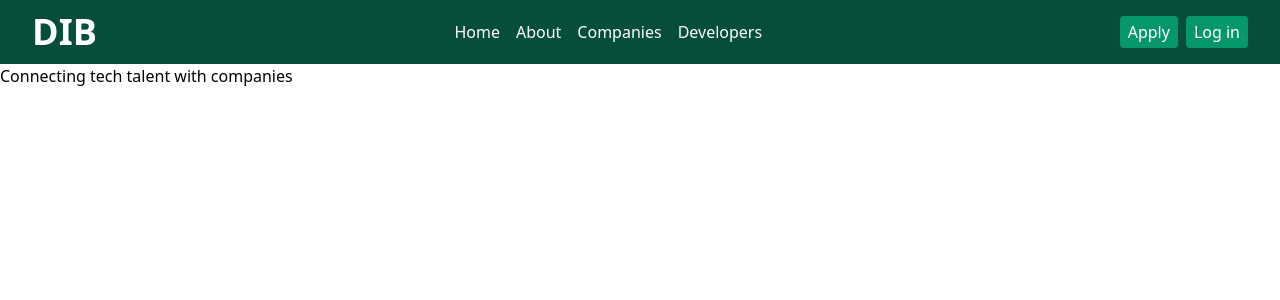
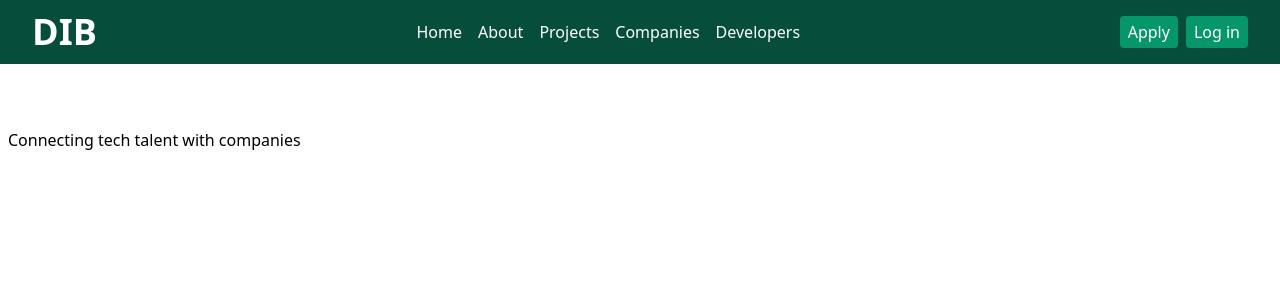
Before and after one commit to simontcodes/DIB-front, a Next.js app: page / in a window 1280 px wide. Shown: the top 300 px of the page. Built offline with nearby package versions, Linux system fonts and the light colour scheme.

Commit message:
Added showcase page, Created Layout to have navbar on on everypage

```diff
--- /dev/null
+++ b/components/Layout.tsx
@@ -0,0 +1,16 @@
+import Meta from '@/components/Meta'
+import Navbar from '@/components/Navbar'
+
+const Layout = ({ children }) => {
+  return (
+    <>
+    <Meta />
+    <Navbar />
+      <main className="flex flex-col item-center h-screen py-16 px-2 mt-16">
+        {children}
+      </main>
+    </>
+  )
+}
+
+export default Layout
--- a/components/Navbar.tsx
+++ b/components/Navbar.tsx
@@ -13,6 +13,9 @@ const Navbar = () => {
           </li>
           <li>
             <Link href='/about'>About</Link>
+          </li>
+          <li>
+            <Link href='/showcase'>Projects</Link>
           </li>
           <li>
             <Link href='/companies'>Companies</Link>
--- a/pages/_app.tsx
+++ b/pages/_app.tsx
@@ -1,6 +1,11 @@
+import Layout from '@/components/Layout'
 import '@/styles/globals.css'
 import type { AppProps } from 'next/app'
 
 export default function App({ Component, pageProps }: AppProps) {
-  return <Component {...pageProps} />
+  return (
+    <Layout>
+      <Component {...pageProps} />
+    </Layout>
+  )
 }
--- a/pages/index.tsx
+++ b/pages/index.tsx
@@ -9,116 +9,7 @@ const inter = Inter({ subsets: ['latin'] })
 export default function Home() {
   return (
     <>
-      <Meta/>
-      <Navbar/>
-      <main className='mt-16'>
-        <h1>Connecting tech talent with companies</h1>
-      </main>
-
-      {/* <main className={styles.main}>
-        <div className={styles.description}>
-          <p>
-            Get started by editing&nbsp;
-            <code className={styles.code}>pages/index.tsx</code>
-          </p>
-          <div>
-            <a
-              href="https://vercel.com?utm_source=create-next-app&utm_medium=default-template&utm_campaign=create-next-app"
-              target="_blank"
-              rel="noopener noreferrer"
-            >
-              By{' '}
-              <Image
-                src="/vercel.svg"
-                alt="Vercel Logo"
-                className={styles.vercelLogo}
-                width={100}
-                height={24}
-                priority
-              />
-            </a>
-          </div>
-        </div>
-
-        <div className={styles.center}>
-          <Image
-            className={styles.logo}
-            src="/next.svg"
-            alt="Next.js Logo"
-            width={180}
-            height={37}
-            priority
-          />
-          <div className={styles.thirteen}>
-            <Image
-              src="/thirteen.svg"
-              alt="13"
-              width={40}
-              height={31}
-              priority
-            />
-          </div>
-        </div>
-
-        <div className={styles.grid}>
-          <a
-            href="https://nextjs.org/docs?utm_source=create-next-app&utm_medium=default-template&utm_campaign=create-next-app"
-            className={styles.card}
-            target="_blank"
-            rel="noopener noreferrer"
-          >
-            <h2 className={inter.className}>
-              Docs <span>-&gt;</span>
-            </h2>
-            <p className={inter.className}>
-              Find in-depth information about Next.js features and&nbsp;API.
-            </p>
-          </a>
-
-          <a
-            href="https://nextjs.org/learn?utm_source=create-next-app&utm_medium=default-template&utm_campaign=create-next-app"
-            className={styles.card}
-            target="_blank"
-            rel="noopener noreferrer"
-          >
-            <h2 className={inter.className}>
-              Learn <span>-&gt;</span>
-            </h2>
-            <p className={inter.className}>
-              Learn about Next.js in an interactive course with&nbsp;quizzes!
-            </p>
-          </a>
-
-          <a
-            href="https://vercel.com/templates?framework=next.js&utm_source=create-next-app&utm_medium=default-template&utm_campaign=create-next-app"
-            className={styles.card}
-            target="_blank"
-            rel="noopener noreferrer"
-          >
-            <h2 className={inter.className}>
-              Templates <span>-&gt;</span>
-            </h2>
-            <p className={inter.className}>
-              Discover and deploy boilerplate example Next.js&nbsp;projects.
-            </p>
-          </a>
-
-          <a
-            href="https://vercel.com/new?utm_source=create-next-app&utm_medium=default-template&utm_campaign=create-next-app"
-            className={styles.card}
-            target="_blank"
-            rel="noopener noreferrer"
-          >
-            <h2 className={inter.className}>
-              Deploy <span>-&gt;</span>
-            </h2>
-            <p className={inter.className}>
-              Instantly deploy your Next.js site to a shareable URL
-              with&nbsp;Vercel.
-            </p>
-          </a>
-        </div>
-      </main> */}
+      <h1>Connecting tech talent with companies</h1>
     </>
   )
 }
--- /dev/null
+++ b/pages/showcase.tsx
@@ -0,0 +1,10 @@
+export default function ShowcasePage() {
+  return (
+    <>
+      <h1>Projects</h1>
+
+      <h2>Completed</h2>
+      <h2>Ongoing</h2>
+    </>
+  )
+}
```
